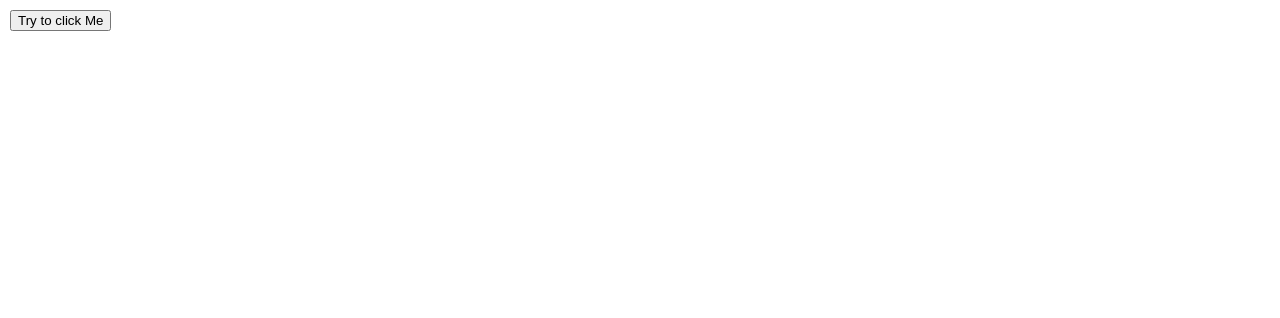
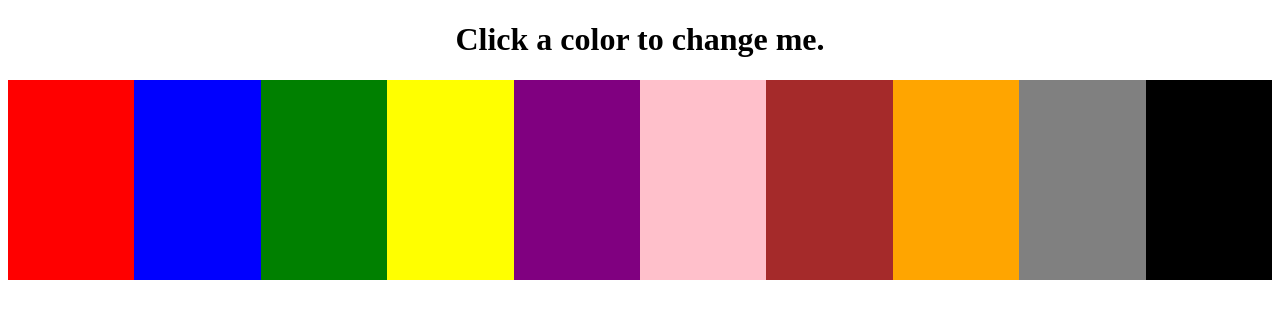
Before and after one commit to habsul-rignyr/impossibleButton, a plain HTML site: page index.html in a window 1280 px wide. Drawn offline with Linux system fonts and the light colour scheme.

Commit message:
Further practice with event listeners by creating a loop over a list of colors; clicking them changes the h1 to the same color.

```diff
--- a/index.html
+++ b/index.html
@@ -10,7 +10,10 @@
 
 <body>
 
-	<button>Try to click Me</button>
+<!-- 	<button>Try to click Me</button> -->
+<h1>Click a color to change me.</h1>
+<section id="boxes">
+</section>
 
   <script src="script.js"></script>
 
--- a/script.js
+++ b/script.js
@@ -1,13 +1,31 @@
-const btn = document.querySelector('button');
+// const btn = document.querySelector('button');
 
-btn.addEventListener('mouseover', function() {
-	const height = Math.floor(Math.random() * window.innerHeight);
-	const width = Math.floor(Math.random() * window.innerWidth);
-	btn.style.left = `${width}px`;
-	btn.style.top = `${height}px`;
-});
+// btn.addEventListener('mouseover', function() {
+// 	const height = Math.floor(Math.random() * window.innerHeight);
+// 	const width = Math.floor(Math.random() * window.innerWidth);
+// 	btn.style.left = `${width}px`;
+// 	btn.style.top = `${height}px`;
+// });
 
-btn.addEventListener('click', function(){
-	btn.innerText = 'YOU GOT ME!!!';
-	document.body.style.backgroundColor = '#00FF00';
-})
+// btn.addEventListener('click', function(){
+// 	btn.innerText = 'YOU GOT ME!!!';
+// 	document.body.style.backgroundColor = '#00FF00';
+// })
+
+const colors = ["red", "blue", "green", "yellow", "purple", "pink", "brown", "orange", "grey", "black"];
+
+const changeColor = function(){
+	const h1 = document.querySelector('h1');
+	h1.style.color = this.style.backgroundColor;
+
+}
+
+const container = document.querySelector('#boxes');
+
+for (let color of colors) {
+	const box = document.createElement('div');
+	box.style.backgroundColor = color;
+	box.classList.add('box');
+	container.appendChild(box);
+	box.addEventListener('click', changeColor);
+}
--- a/style.css
+++ b/style.css
@@ -1,10 +1,14 @@
-html, body {
-  height: 100%;
-  width: 100%;
+.box {
+	width: 200px;
+	height: 200px;
 }
 
-button {
-  position: absolute;
-  top: 10px;
-	left: 10px;
+#boxes {
+	display: flex;
+	justify-content: center;
+	align-items: center;
 }
+
+h1 {
+	text-align: center;
+}
```
